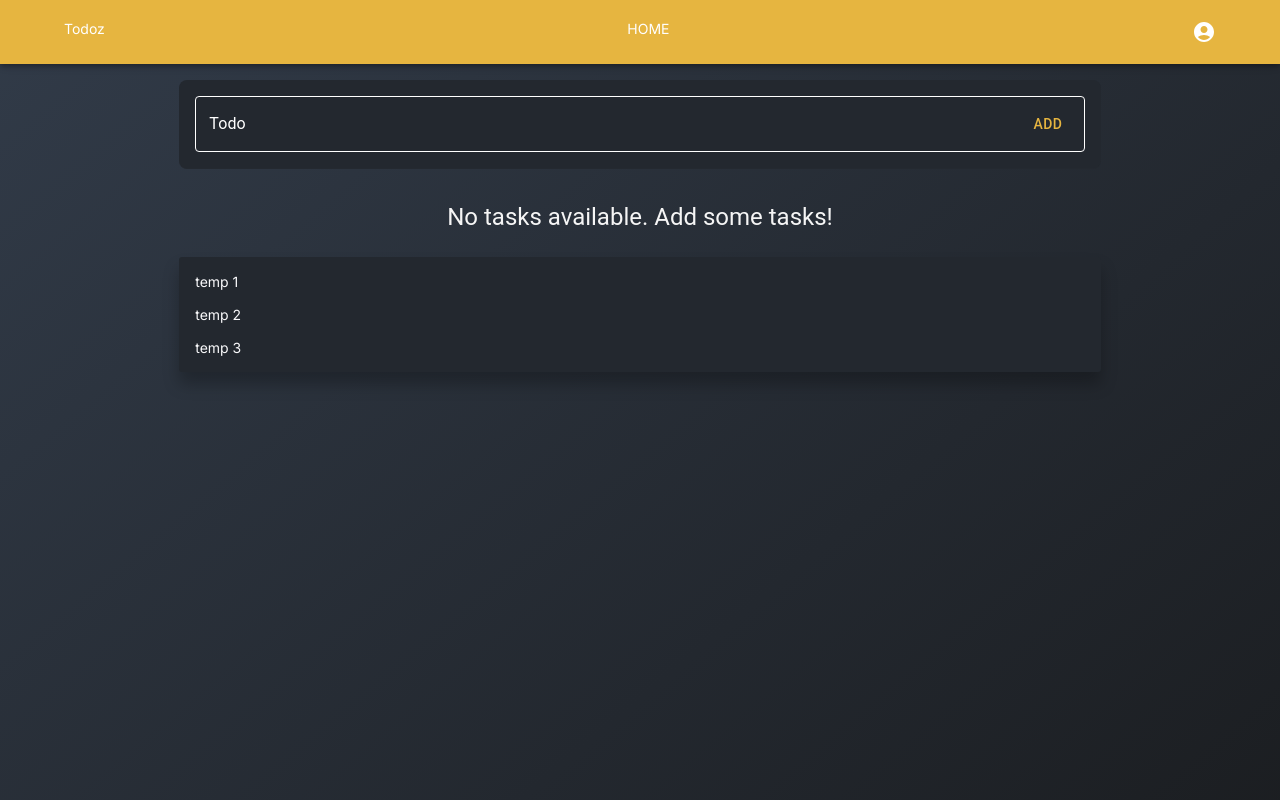
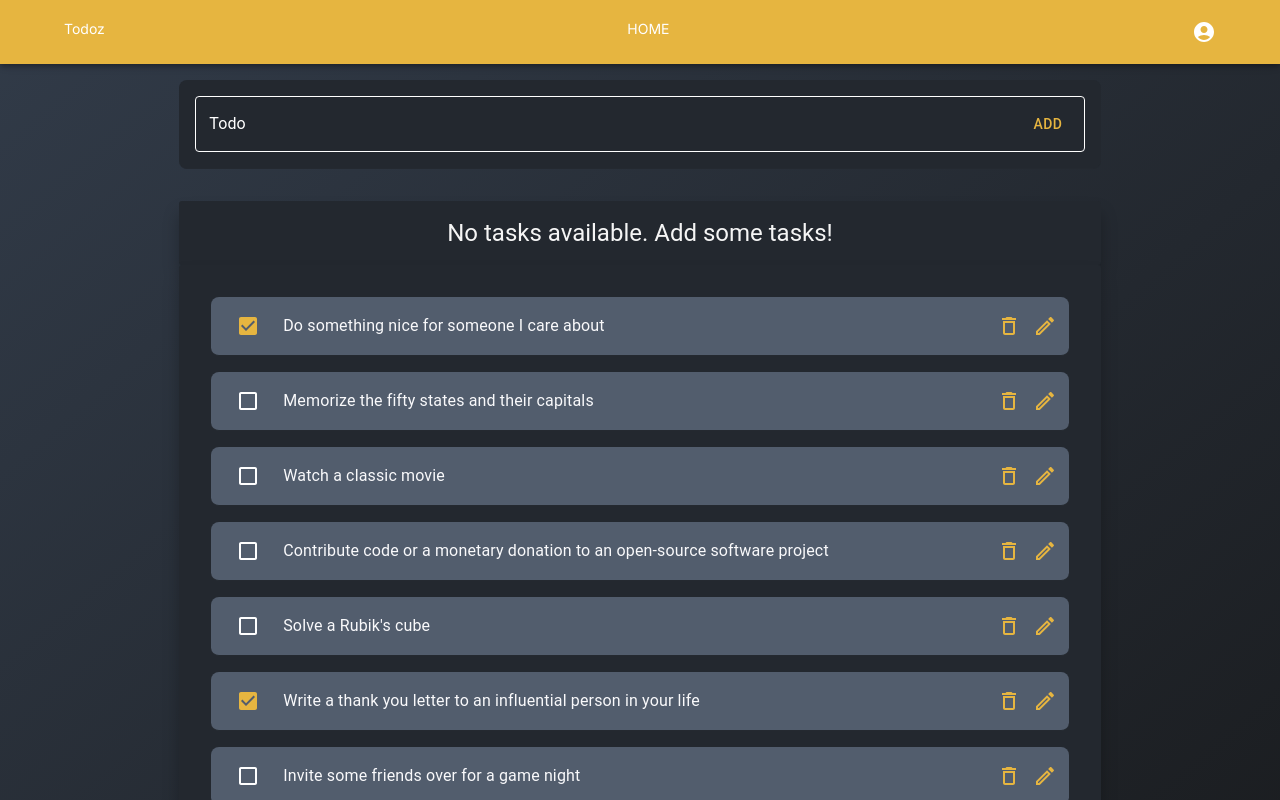
Before and after one commit to wajahatfaryadali/next-todo, a Next.js app: page / in a window 1280 px wide. Built offline with nearby package versions, Linux system fonts and the light colour scheme.

Commit message:
list item updated with icons

```diff
--- a/src/app/page.module.css
+++ b/src/app/page.module.css
@@ -2,11 +2,28 @@
     display: flex;
     justify-content: center;
     position: sticky;
+    z-index: 1;
+}
+
+.listItemContainer {
+    background: #23282f;
+    border-radius: 3px;
+    box-shadow: 0 12px 16px #00000040;
+    /* padding: 1rem 2rem 1rem; */
 }
 
 .listContainer {
+    width: 100%;
+    display: flex;
+    justify-content: center;
+}
+
+.titleContainer {
     background: #23282f;
     border-radius: 3px;
     box-shadow: 0 12px 16px #00000040;
-    padding: 1rem 2rem 1rem;
+    margin-bottom: 1rem;
+    text-align: center;
+    padding: 1rem;
+    color: whitesmoke;
 }
--- a/src/app/page.tsx
+++ b/src/app/page.tsx
@@ -1,10 +1,94 @@
+'use client'
 import CustomLayout from "@/components/CustomLayout/CustomLayout";
 import CreateTodo from "@/components/TodoComponents/CreateTodo/CreateTodo";
-import { Box, List, ListItem, Typography } from "@mui/material";
+import { Box, List, Typography } from "@mui/material";
 import classes from "./page.module.css";
-import BoxContainer from "@/components/muiComponents/BoxContainer/BoxContainer";
+// import MListItem from "@/components/TodoComponents/MListItem.tsx/MListItem";
+import dynamic from "next/dynamic";
+
+const MListItem = dynamic(() => import("@/components/TodoComponents/MListItem.tsx/MListItem"), { ssr: false })
+
+const tempData = [
+  {
+    id: 1,
+    todo: "Do something nice for someone I care about",
+    completed: true,
+    userId: 26
+  },
+  {
+    id: 2,
+    todo: "Memorize the fifty states and their capitals",
+    completed: false,
+    userId: 48
+  },
+  {
+    id: 3,
+    todo: "Watch a classic movie",
+    completed: false,
+    userId: 4
+  },
+  {
+    id: 4,
+    todo: "Contribute code or a monetary donation to an open-source software project",
+    completed: false,
+    userId: 48
+  },
+  {
+    id: 5,
+    todo: "Solve a Rubik's cube",
+    completed: false,
+    userId: 31
+  },
+  {
+    id: 8,
+    todo: "Write a thank you letter to an influential person in your life",
+    completed: true,
+    userId: 13
+  },
+  {
+    id: 9,
+    todo: "Invite some friends over for a game night",
+    completed: false,
+    userId: 47
+  },
+  {
+    id: 10,
+    todo: "Have a football scrimmage with some friends",
+    completed: false,
+    userId: 19
+  },
+  {
+    id: 11,
+    todo: "Text a friend you haven't talked to in a long time",
+    completed: false,
+    userId: 39
+  },
+  {
+    id: 12,
+    todo: "Organize your pantry",
+    completed: true,
+    userId: 39
+  },
+  {
+    id: 13,
+    todo: "Buy a new house decoration",
+    completed: false,
+    userId: 16
+  },
+  {
+    id: 14,
+    todo: "Plan a vacation you've always wanted to take",
+    completed: false,
+    userId: 28
+  },
+]
 
 export default function Home() {
+
+  const handleTodoClick = (clickType: string) => {
+    console.log('click ', clickType)
+  }
+
   return (
     <main>
       <CustomLayout>
@@ -17,29 +101,19 @@ export default function Home() {
             <CreateTodo />
           </Box>
           {/* list container */}
-          <Box component={'div'} width={'100%'} display={'flex'} justifyContent={'center'}>
+          <Box component={'div'} className={classes.listContainer}>
             <Box sx={{ width: { xs: '100%', sm: '90%', md: '80%' }, pt: '2rem' }}>
               <Typography
                 variant="h5"
                 fontSize={{ xs: '1rem', sm: '1.5rem' }}
-                className={classes.darkContainer}
-                mb={'1rem'}
-                textAlign={'center'}
-                pb={1}
-                color="whitesmoke"
+                className={classes.titleContainer}
               >
                 No tasks available. Add some tasks!
               </Typography>
-              <List classes={{ root: classes.listContainer }} sx={{ mb: '2rem' }} >
-                <ListItem>
-                  temp 1
-                </ListItem>
-                <ListItem>
-                  temp 2
-                </ListItem>
-                <ListItem>
-                  temp 3
-                </ListItem>
+              <List classes={{ root: classes.listItemContainer }} sx={{ mb: '2rem', p: { xs: '0.25rem', sm: '1rem 2rem 1rem' } }} >
+                {tempData.map((todo) =>
+                  <MListItem key={todo.id} todo={todo} handleTodoClick={handleTodoClick} />
+                )}
               </List>
             </Box>
           </Box>
--- /dev/null
+++ b/src/components/TodoComponents/MListItem.tsx/MListItem.tsx
@@ -0,0 +1,65 @@
+'use client'
+import React, { useState } from 'react'
+import {
+    Box, Checkbox, IconButton,
+    // InputBase,
+    ListItem, ListItemIcon, ListItemText
+} from "@mui/material"
+
+import DeleteOutlineOutlinedIcon from '@mui/icons-material/DeleteOutlineOutlined';
+import EditOutlinedIcon from '@mui/icons-material/EditOutlined';
+
+type todo = {
+    id: number,
+    todo: string,
+    completed: boolean;
+    userId: number;
+}
+
+interface MListItemProps {
+    todo: todo;
+    handleTodoClick: (clickType: string) => void
+}
+
+const MListItem: React.FC<MListItemProps> = (props) => {
+    const { todo, handleTodoClick } = props;
+
+    const [isChecked, setIsChecked] = useState<boolean>(todo.completed)
+
+    return (
+        <ListItem
+            secondaryAction={
+                <Box component={'div'} display={'flex'} gap={1}>
+                    <IconButton edge="end" aria-label="delete" onClick={() => handleTodoClick('delete')} >
+                        <DeleteOutlineOutlinedIcon color='primary' />
+                    </IconButton>
+                    <IconButton edge="end" aria-label="edit" onClick={() => handleTodoClick('edit')} >
+                        <EditOutlinedIcon color='primary' />
+                    </IconButton>
+                </Box>
+            }
+            sx={{ borderBottom: "1px solid #242930", backgroundColor: "#525d6d", borderRadius: '8px', mt: '1rem', paddingRight: '92px' }}
+        >
+            <ListItemIcon>
+                <Checkbox
+                    checked={isChecked}
+                    disableRipple
+                    onClick={() => setIsChecked(prevState => !prevState)}
+                    color='primary'
+                    sx={{
+                        color: "white",
+                    }}
+                />
+            </ListItemIcon>
+            <Box component={'div'} width={'100%'}>
+                <ListItemText
+                    primary={todo.todo}
+                    onClick={() => setIsChecked(prevState => !prevState)}
+                    sx={{ cursor: 'pointer' }}
+                />
+            </Box>
+        </ListItem>
+    )
+}
+
+export default MListItem
```
